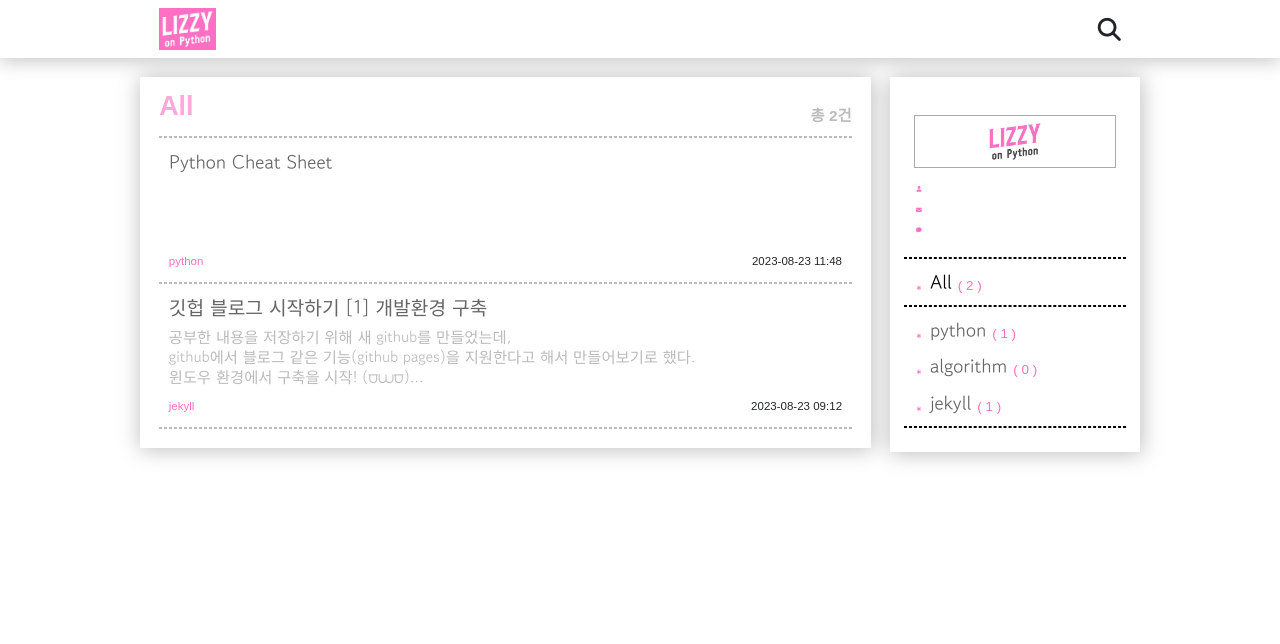
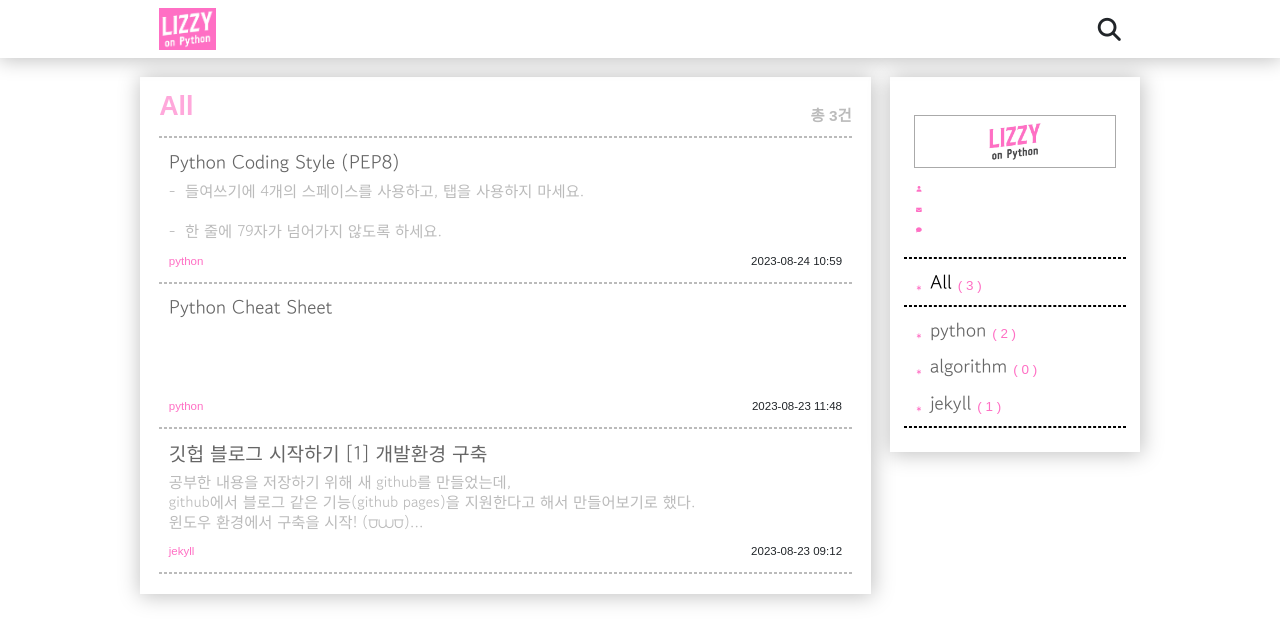
Before and after one commit to LizzyLeeDev/LizzyLeeDev.github.io, a Jekyll site: the page built from index.html, in a window 1280 px wide. Shown: the top 644 px of the page. Built offline with Jekyll 4.4.1, drawn with Linux system fonts in a browser that asks for light colours; nearby versions of some CDN libraries; some web fonts are replaced.

Commit message:
new post

```diff
--- a/_includes/header.html
+++ b/_includes/header.html
@@ -151,6 +151,17 @@
         -webkit-line-clamp: 3;
         -webkit-box-orient: vertical;
     }
+    .post-list-excerpt * {
+        font-size: 0.8rem;
+        font-family: 'Gowun Dodum', sans-serif;
+        color: #BBB;
+        overflow: hidden;
+        line-height: 1.3;
+        max-height: 3.9em;
+        display: -webkit-box;
+        -webkit-line-clamp: 3;
+        -webkit-box-orient: vertical;
+    }
     .post-list-footer {
         line-height: 0.8;
         display: grid;
@@ -249,6 +260,9 @@
         padding: 0px 0.25rem;
     }
     /* 사이드바 프로필에서 사용할 스타일 */
+    #sidebar_profile {
+        overflow-x: hidden;
+    }
     #sidebar_profile:hover {
         font-weight: bold;
         background-color: #F3F3F3;
@@ -262,6 +276,7 @@
     .sidebar-profile-item {
         font-family: 'Orbit', sans-serif;
         font-size: 0.7rem;
+        white-space: nowrap;
     }
     .sidebar-profile-icon {
         min-width: 10px;
--- a/_posts/2023-08-23-python_00001.markdown
+++ b/_posts/2023-08-23-python_00001.markdown
@@ -378,7 +378,7 @@ categories: python
         <tr>
             <td colspan="2">
                 a = [1, 2, 3, 'b']<br>
-                자료들의 목록으로, 어떤 자료형도 저장 가능<br>
+                시퀀스형 자료구조, 어떤 자료형도 저장 가능<br>
                 입력한 순서 유지됨<br>
                 문자열과 같이 [a:b]로 접근 가능
             </td>
@@ -392,13 +392,44 @@ categories: python
         <tr>
             <td colspan="2">
                 a = 1, 2, 3 또는 a = (1, 2, 3)<br>
-                자료들의 목록으로, 어떤 자료형도 저장 가능<br>
+                시퀀스형 자료구조, 어떤 자료형도 저장 가능<br>
                 입력한 순서 유지됨<br>
                 문자열과 같이 +, * 연산 가능<br>
-                문자열과 같이 [a:b]로 접근 가능
+                문자열과 같이 [a:b]로 접근 가능<br>
                 <span class="post-overegg" style="color: red; border: 0;">튜플은 요소 값 변경이나 요소 삭제가 불가능</span>
-                <span class="post-overegg" style="color: red; border: 0;">튜플은 요소 값 변경이나 요소 삭제가 불가능</span>
-                <span>
+            </td>
+        </tr>
+    </table>
+    <br>
+    <table class="post-table">
+        <tr>
+            <td colspan="2" style="background-color: #F3F3F3;">세트</td>
+        </tr>
+        <tr>
+            <td colspan="2">
+                a = set("Hello") set함수는 1개의 인자만 전달 가능(리스트 등)<br>
+                또는 a = {1, 2, 3}<br>
+                시퀀스형 자료구조, 어떤 자료형도 저장 가능<br>
+                입력한 순서 유지되지 않음<br>
+                중복 허용되지 않음<br>
+                + 연산 불가능<br>
+                [a:b]로 접근 불가능
+            </td>
+        </tr>
+    </table>
+    <br>
+    <table class="post-table">
+        <tr>
+            <td colspan="2" style="background-color: #F3F3F3;">딕셔너리</td>
+        </tr>
+        <tr>
+            <td colspan="2">
+                a = {'key1': 'val1', 'key2': 2}<br>
+                시퀀스형 자료구조, 어떤 자료형도 저장 가능<br>
+                키/값 쌍으로, 키는 변경 불가능 (문자열 또는 튜플 등) 해야함<br>
+                키는 중복 불가능, 같은 키에 값을 넣으면 수정됨<br>
+                + 연산 불가능<br>
+                딕셔너리[키]로 접근 가능
             </td>
         </tr>
     </table>
--- /dev/null
+++ b/_posts/2023-08-24-python_00002.markdown
@@ -0,0 +1,75 @@
+---
+layout: post-current
+title: Python Coding Style (PEP8)
+date: 2023-08-24 19:59:00 +0900
+categories: python
+---
+<div class="d-flex">
+    <span>-&nbsp;&nbsp;</span>
+    <p>
+        들여쓰기에 4개의 스페이스를 사용하고, 탭을 사용하지 마세요.
+    </p>
+</div>
+<br>
+<div class="d-flex">
+    <span>-&nbsp;&nbsp;</span>
+    <p>
+        한 줄에 79자가 넘어가지 않도록 하세요.
+    </p>
+</div>
+<br>
+<div class="d-flex">
+    <span>-&nbsp;&nbsp;</span>
+    <p>
+        함수, 클래스, 함수 내 큰 코드 블록 사이에 줄을 넣어 분리하세요.
+    </p>
+</div>
+<br>
+<div class="d-flex">
+    <span>-&nbsp;&nbsp;</span>
+    <p>
+        주석은 별도의 줄로 넣으세요.
+    </p>
+</div>
+<br>
+<div class="d-flex">
+    <span>-&nbsp;&nbsp;</span>
+    <p>
+        독스트링(""")을 사용하세요.
+    </p>
+</div>
+<br>
+<div class="d-flex">
+    <span>-&nbsp;&nbsp;</span>
+    <p>
+        연산자 양 옆, 콤마 뒤에 스페이스를 넣으세요.<br>
+        괄호 바로 안쪽에는 스페이스를 넣지 마세요.<br>
+        <span class="post-overegg" style="color: blue; border: 0;">a = f(1, 2) + g(3, 4)</span>
+    </p>
+</div>
+<br>
+<div class="d-flex">
+    <span>-&nbsp;&nbsp;</span>
+    <p>
+        클래스는 UpperCamelCase로 네이밍하세요.<br>
+        함수와 메서드는 lowercase_with_underscores로 네이밍하세요.<br>
+        첫번째 메서드 인자의 이름은 항상 self를 사용하세요.
+    </p>
+</div>
+<br>
+<div class="d-flex">
+    <span>-&nbsp;&nbsp;</span>
+    <p>
+        특별한 인코딩을 사용하지 마세요.<br>
+        파이썬은 UTF-8, 다른걸 쓰면 적어도 ASCII 정도가 최선입니다.
+    </p>
+</div>
+<br>
+<div class="d-flex">
+    <span>-&nbsp;&nbsp;</span>
+    <p>
+        다른사람이 읽을 가능성이 있는 코드는 식별자에 ASCII 이외의 문자를 사용하지 마세요.
+    </p>
+</div>
+<br>
+<span class="post-overegg" style="color: blue; border: 0;">출처: https://docs.python.org/3/tutorial/controlflow.html#intermezzo-coding-style</span>
```
Also changed, not shown: 4 other files.
